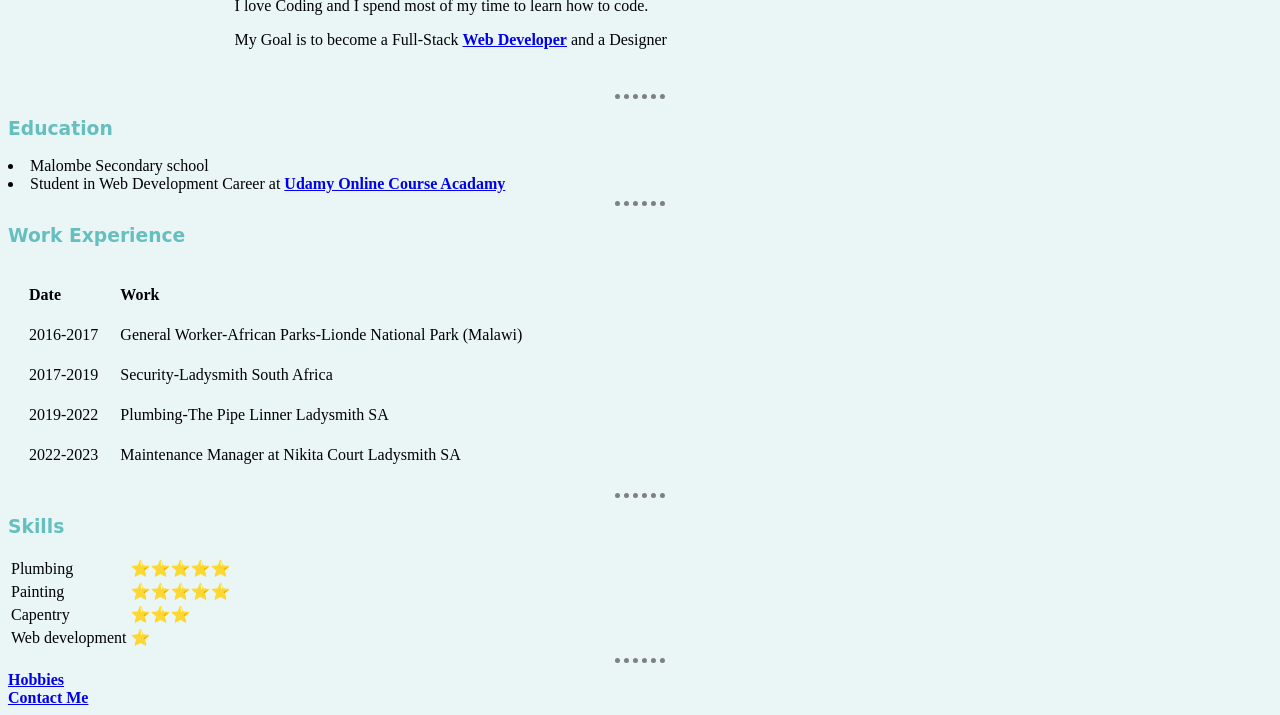
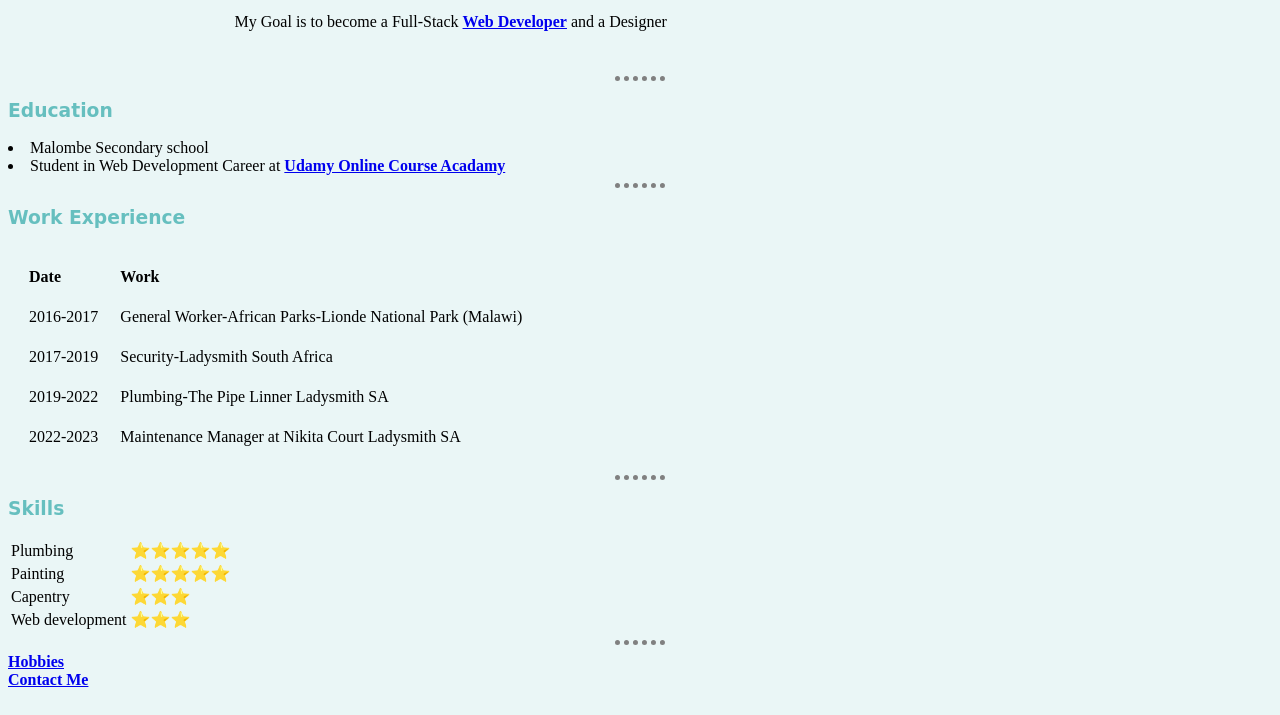
Before and after one commit to Chabwera/CV, a plain HTML site: page index.html in a window 1280 px wide. Shown: the part 203-918 px from the top of the page. Drawn offline with Linux system fonts and the light colour scheme.

Commit message:
Update index.html

```diff
--- a/index.html
+++ b/index.html
@@ -2,8 +2,6 @@
 <head>
     <meta charset="UTF-8">
     <title>Wellington's Person Site</title>
-    https://cdn.jsdelivr.net/npm/bootstrap@5.3.0-alpha1/dist/css/bootstrap.min.css
-    https://cdn.jsdelivr.net/npm/bootstrap@5.3.0-alpha1/dist/js/bootstrap.bundle.min.js
     <link rel="stylesheet" href="CSS/styles.css">
 </head>
 <body>
@@ -68,7 +66,7 @@
 </tr>
 <tr>
     <td>Web development</td>
-    <td>⭐</td>
+    <td>⭐⭐⭐</td>
 </table cellspacing="20">
 <hr>
 <strong><a href="hobbies.html">Hobbies</a></strong><br>
```
